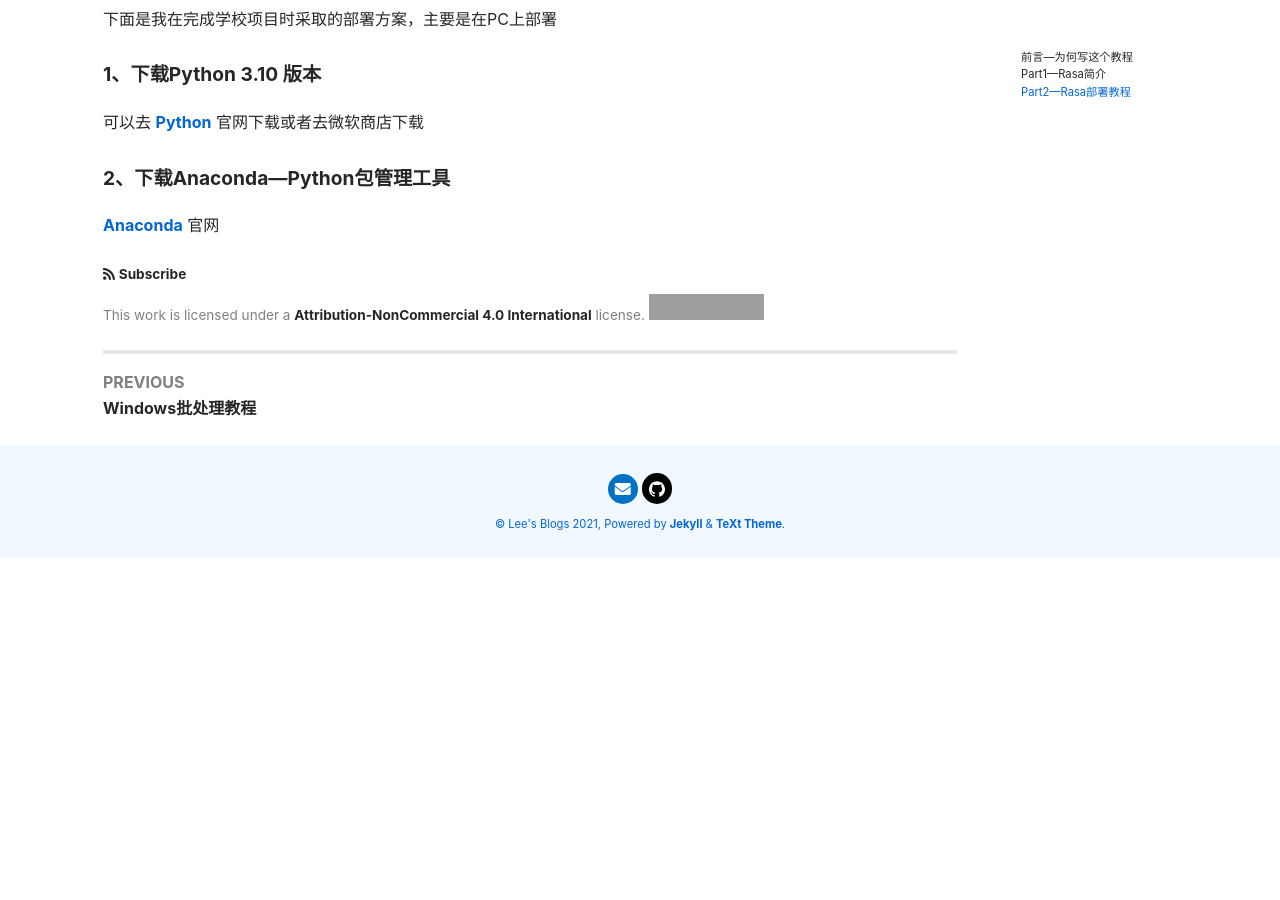
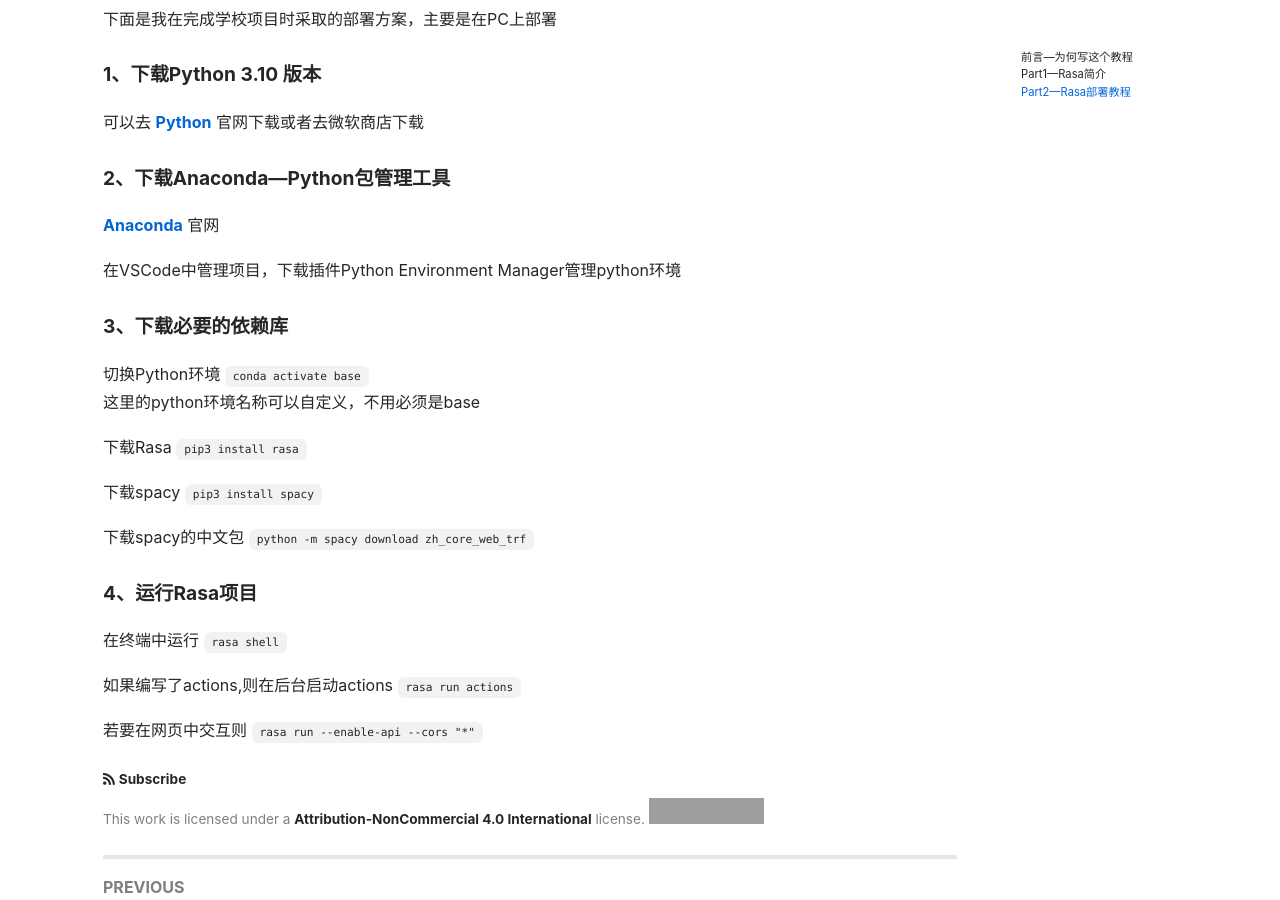
Before and after one commit to BugLeesir/bugleesir-blogs, a Jekyll site: the page built from _posts/2023-9-23-使用Rasa构建中文对话机器人.md, in a window 1280 px wide and 900 px high, scrolled down 753 px. Built offline with Jekyll 4.4.1, drawn with Linux system fonts in a browser that asks for light colours; nearby versions of some CDN libraries; comment, search, counter and statistics services are not loaded; before the commit the page ends 1311 px from its top, so only the background shows below that; grey boxes are pictures that could not be loaded.

Commit message:
update by bugleesir

```diff
--- a/_posts/2023-9-23-使用Rasa构建中文对话机器人.md
+++ b/_posts/2023-9-23-使用Rasa构建中文对话机器人.md
@@ -29,3 +29,31 @@ Rasa是一个开源的自然语言处理（NLP）框架，专注于构建和部
 
 **[Anaconda](https://www.anaconda.com/)**
 官网
+
+在VSCode中管理项目，下载插件Python Environment Manager管理python环境
+
+#### 3、下载必要的依赖库
+
+切换Python环境
+`conda activate base`
+这里的python环境名称可以自定义，不用必须是base
+
+下载Rasa
+`pip3 install rasa`
+
+下载spacy
+`pip3 install spacy`
+
+下载spacy的中文包
+`python -m spacy download zh_core_web_trf`
+
+#### 4、运行Rasa项目
+
+在终端中运行
+`rasa shell`
+
+如果编写了actions,则在后台启动actions
+`rasa run actions`
+
+若要在网页中交互则
+`rasa run --enable-api --cors "*"`
```
